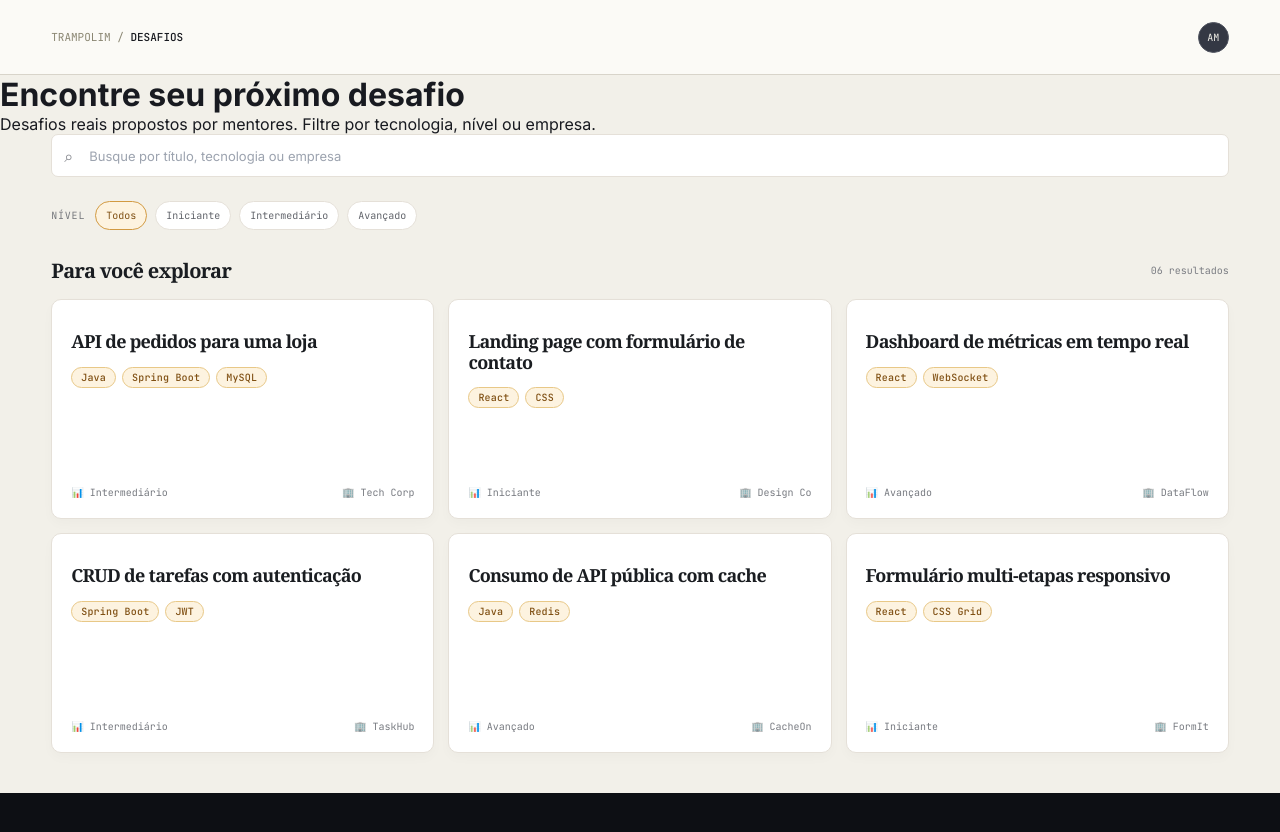
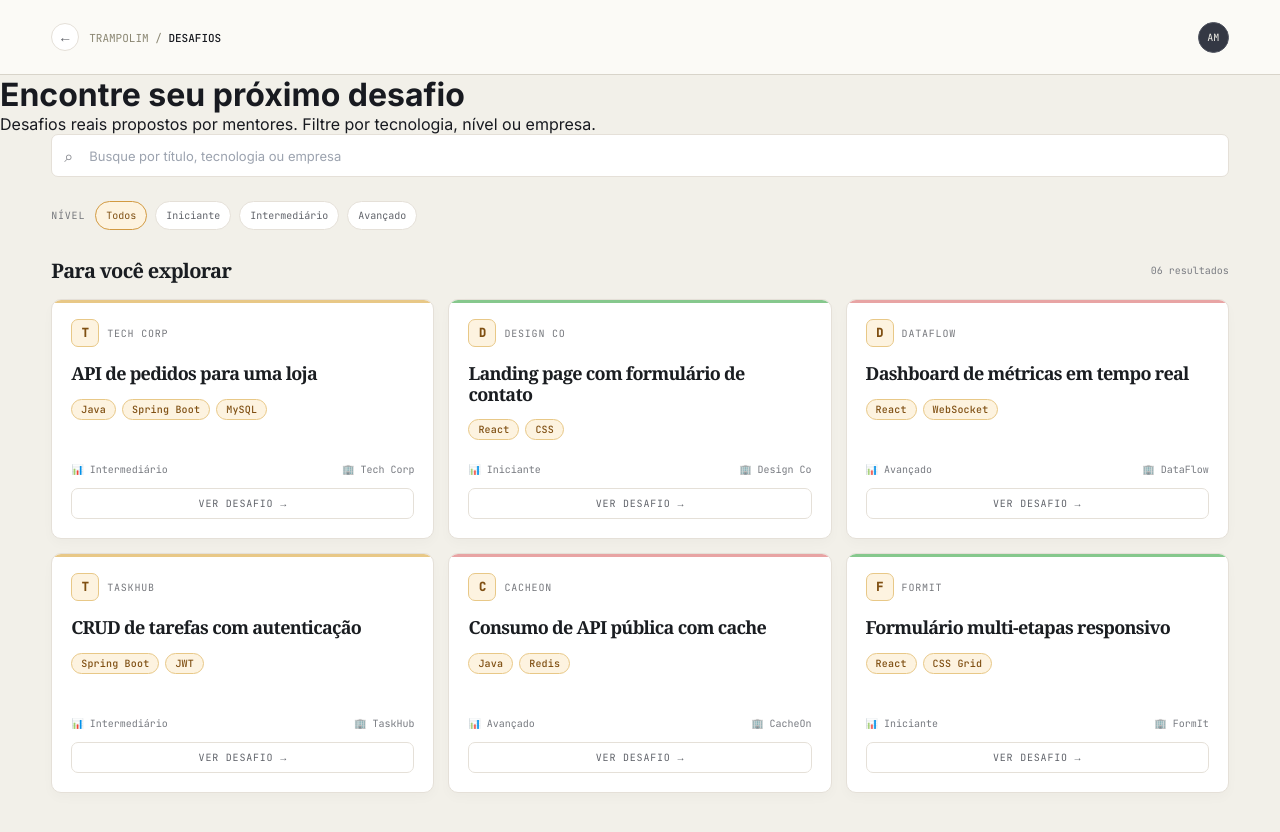
Before and after one commit to LucianoMeneguzzo/trampolim, a React (Vite) app in the folder frontend/: page /student/challenge/1 in a window 1280 px wide. Before the commit the page ends 800 px from the top, so only its background shows below. Built offline with nearby package versions, Linux system fonts and the light colour scheme.

Commit message:
Mudanca no arquivo jsx e css  da pasta desafio

```diff
--- a/frontend/src/pages/Desafio/Desafio.css
+++ b/frontend/src/pages/Desafio/Desafio.css
@@ -13,6 +13,29 @@
   padding: 12px 16px;
   border-radius: 8px;
   margin-bottom: 16px;
+}
+
+/* Botão de voltar à Home */
+.back-btn {
+  display: inline-flex;
+  align-items: center;
+  justify-content: center;
+  width: 28px;
+  height: 28px;
+  margin-right: 10px;
+  border: 1px solid #e5e0d8;
+  border-radius: 50%;
+  background: #ffffff;
+  color: #60636a;
+  font-size: 14px;
+  cursor: pointer;
+  transition: border-color .15s ease, background .15s ease, color .15s ease;
+}
+
+.back-btn:hover {
+  border-color: #d29a42;
+  background: #fdf3e0;
+  color: #7f4f12;
 }
 
 /* Toolbar de Busca */
@@ -131,10 +154,11 @@
   padding: 0 clamp(24px, 4vw, 56px) 40px;
 }
 
-/* Parte dos Cards de Desafios */
+/* Card de Desafio */
 .challenge-card {
+  position: relative;
   display: flex;
-  min-height: 220px;
+  min-height: 240px;
   flex-direction: column;
   padding: 19px;
   cursor: pointer;
@@ -142,12 +166,66 @@
   border-radius: 10px;
   background: #ffffff;
   box-shadow: 0 5px 12px rgba(22, 25, 29, .025);
-  transition: transform .16s ease, border-color .16s ease;
+  transition: transform .16s ease, border-color .16s ease, box-shadow .16s ease;
+  overflow: hidden;
 }
 
 .challenge-card:hover {
   border-color: #b8b2a6;
   transform: translateY(-2px);
+  box-shadow: 0 8px 20px rgba(22, 25, 29, .06);
+}
+
+/* Faixa colorida por nível (topo do card) */
+.card-stripe {
+  position: absolute;
+  top: 0;
+  left: 0;
+  width: 100%;
+  height: 3px;
+}
+
+.card-stripe.nivel-iniciante {
+  background: #86c88d;
+}
+
+.card-stripe.nivel-intermediario {
+  background: #e8c887;
+}
+
+.card-stripe.nivel-avancado {
+  background: #e8a4a4;
+}
+
+/* Empresa / "curso" */
+.card-empresa {
+  display: flex;
+  align-items: center;
+  gap: 8px;
+  margin-bottom: 4px;
+}
+
+.empresa-logo {
+  display: inline-flex;
+  align-items: center;
+  justify-content: center;
+  width: 28px;
+  height: 28px;
+  border-radius: 7px;
+  background: #fdf3e0;
+  border: 1px solid #e8c887;
+  color: #7f4f12;
+  font-family: 'JetBrains Mono', monospace;
+  font-size: 12px;
+  font-weight: 600;
+}
+
+.empresa-nome {
+  color: #75777c;
+  font-family: 'JetBrains Mono', monospace;
+  font-size: 10px;
+  letter-spacing: .08em;
+  text-transform: uppercase;
 }
 
 .challenge-card h3 {
@@ -185,7 +263,7 @@
   color: #7f4f12;
 }
 
-/* Meta - Nivel - Empresas  */
+/* Meta - Nivel - Empresas */
 .card-meta {
   display: flex;
   align-items: center;
@@ -198,7 +276,29 @@
   font-size: 10px;
 }
 
-/* Estado vazio*/
+/* Botão "Ver desafio" */
+.card-cta {
+  margin-top: 12px;
+  padding: 8px 12px;
+  border: 1px solid #e5e0d8;
+  border-radius: 7px;
+  background: #ffffff;
+  color: #60636a;
+  font-family: 'JetBrains Mono', monospace;
+  font-size: 10px;
+  letter-spacing: .08em;
+  text-transform: uppercase;
+  cursor: pointer;
+  transition: border-color .15s ease, background .15s ease, color .15s ease;
+}
+
+.challenge-card:hover .card-cta {
+  border-color: #d29a42;
+  background: #fdf3e0;
+  color: #7f4f12;
+}
+
+/* Estado vazio */
 .empty-state {
   padding: 40px clamp(24px, 4vw, 56px);
   color: #64748b;
--- a/frontend/src/pages/Desafio/Desafio.jsx
+++ b/frontend/src/pages/Desafio/Desafio.jsx
@@ -20,8 +20,6 @@ const LABEL_NIVEL = {
   intermediario: 'Intermediário',
   avancado: 'Avançado',
 };
-
-
 
 export default function Desafio() {
   const navigate = useNavigate();
@@ -71,6 +69,13 @@ export default function Desafio() {
     <div className="surface-paper">
       <header className="topbar">
         <div className="crumb">
+          <button
+            className="back-btn"
+            onClick={() => navigate('/')}
+            title="Voltar para a Home"
+          >
+            ←
+          </button>
           TRAMPOLIM / <b>DESAFIOS</b>
         </div>
         <div className="top-actions">
@@ -126,6 +131,17 @@ export default function Desafio() {
             className="challenge-card"
             onClick={() => navigate(`/student/challenge/${d.id}`)}
           >
+            <div className={`card-stripe nivel-${d.nivel}`} />
+
+            {d.empresa_nome && (
+              <div className="card-empresa">
+                <span className="empresa-logo">
+                  {d.empresa_nome.charAt(0).toUpperCase()}
+                </span>
+                <span className="empresa-nome">{d.empresa_nome}</span>
+              </div>
+            )}
+
             <h3>{d.titulo}</h3>
 
             <div className="card-tags">
@@ -141,6 +157,8 @@ export default function Desafio() {
               <span>📊 {LABEL_NIVEL[d.nivel] || d.nivel}</span>
               {d.empresa_nome && <span>🏢 {d.empresa_nome}</span>}
             </div>
+
+            <button className="card-cta">Ver desafio →</button>
           </article>
         ))}
       </div>
```
Lines whose indentation alone changed are shown as unchanged.
